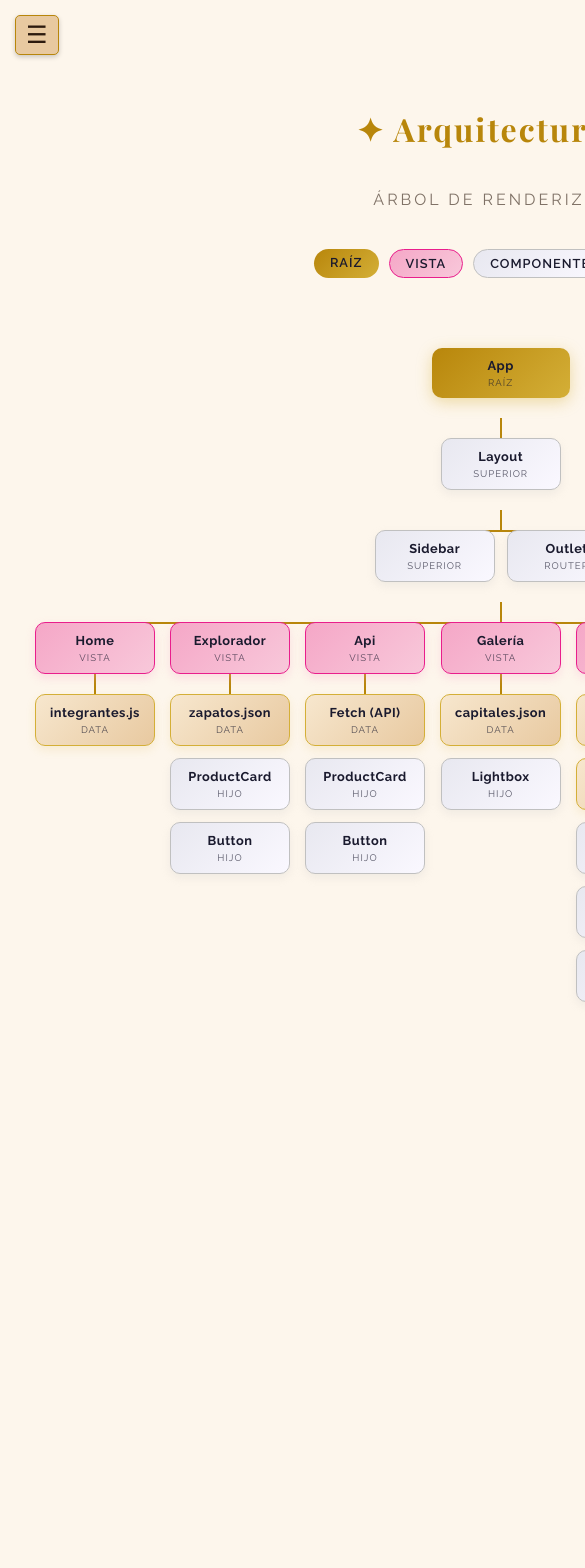
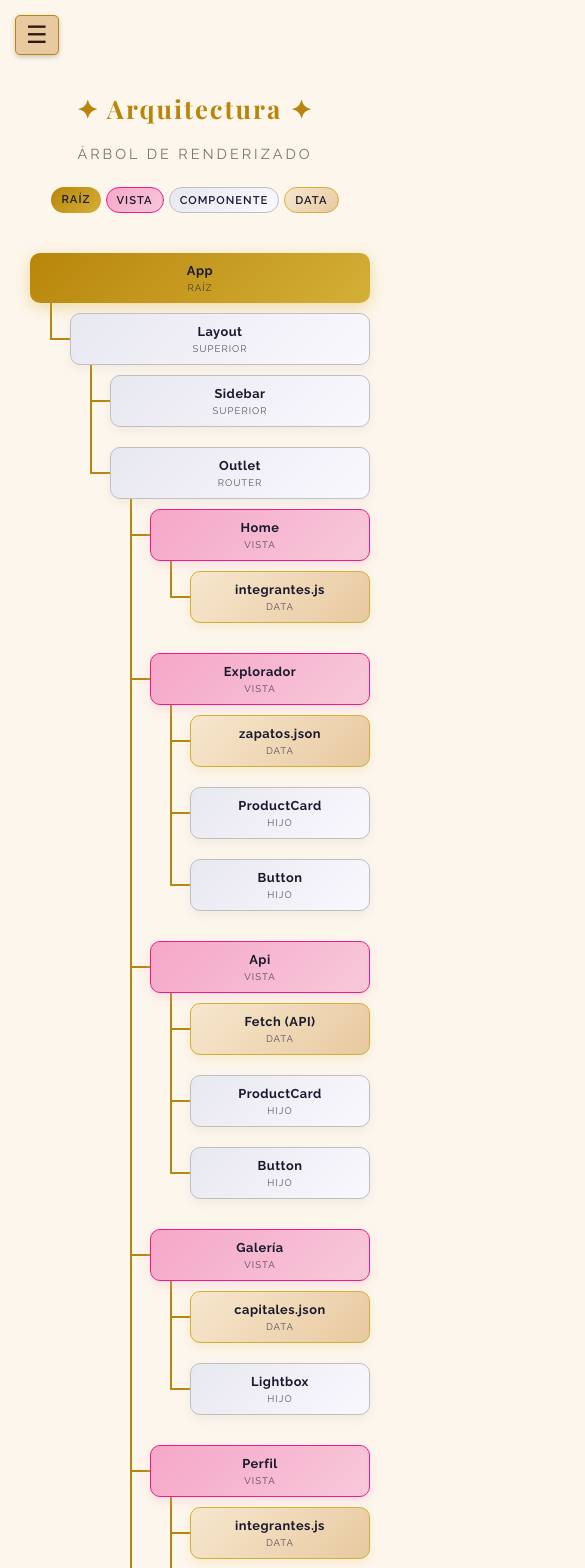
Before and after one commit to roigmar/tp2-fronted-22, a React (Vite) app: page /arquitectura in a window 390 px wide. Shown: the top 1568 px of the page, 585 px wide, since content can reach past the window. Before the commit the page ends 1037 px from the top, so only its background shows below. Built offline with nearby package versions, Linux system fonts and the light colour scheme.

Commit message:
add: estilos y maqueta para vista arquitectura mobile

```diff
--- a/src/views/Arquitectura/Arquitectura.css
+++ b/src/views/Arquitectura/Arquitectura.css
@@ -181,13 +181,112 @@
     border: 1px solid var(--dorado-claro);
 }
 
-/* ===== RESPONSIVE ===== */
+/* ===== VISIBILIDAD ===== */
+.arbol-mobile {
+    display: none;
+}
+.arbol-desktop {
+    display: block;
+}
+
+
 @media (max-width: 768px) {
+    .arbol-desktop {
+        display: none;
+    }
+
+    .arbol-mobile {
+        display: block;
+        text-align: left;
+        margin-top: 30px;
+        padding-left: 10px;
+    }
+
     .arquitectura {
-        padding: 20px;
+        padding: 20px 10px;
     }
 
     .arquitectura-titulo {
         font-size: 2rem;
     }
+
+    /* ===== ESTILOS MOBILE ===== */
+    .tree-root, .tree-root ul {
+        list-style-type: none;
+        padding: 0;
+        margin: 0;
+    }
+
+    .tree-root ul {
+        margin-left: 20px; /* Nivel de anidado */
+    }
+
+    .tree-root li {
+        margin: 0;
+        padding-top: 10px;
+        padding-bottom: 10px;
+        padding-left: 20px;
+        position: relative;
+    }
+
+    /* Línea vertical descendente */
+    .tree-root li::before {
+        content: '';
+        position: absolute;
+        top: -10px; /* Conecta con el padre / hermano anterior */
+        bottom: 0;
+        left: 0;
+        border-left: 2px solid var(--dorado);
+    }
+
+    /* El nodo principal (Raíz/App) no lleva conectores */
+    .tree-root > li {
+        padding-left: 0;
+    }
+    .tree-root > li::before,
+    .tree-root > li::after {
+        display: none !important;
+    }
+
+    /* La línea vertical del ÚLTIMO hijo se detiene a mitad de camino */
+    .tree-root li:last-child::before {
+        bottom: auto;
+        height: 45px;
+    }
+
+    /* Línea horizontal hacia la tarjeta del nodo */
+    .tree-root li::after {
+        content: '';
+        position: absolute;
+        top: 35px;
+        left: 0;
+        width: 20px;
+        border-top: 2px solid var(--dorado);
+    }
 }
+
+@media (max-width: 400px) {
+    .arquitectura {
+        padding: 10px 5px;
+    }
+
+    .arquitectura-titulo {
+        font-size: 1.6rem;
+        margin-bottom: 20px;
+    }
+
+    .arquitectura-subtitulo {
+        font-size: 0.9rem;
+        margin-bottom: 25px;
+    }
+
+    .leyenda {
+        gap: 5px;
+        margin-bottom: 30px;
+    }
+
+    .leyenda-item {
+        font-size: 0.7rem;
+        padding: 5px 10px;
+    }
+}
--- a/src/views/Arquitectura/index.jsx
+++ b/src/views/Arquitectura/index.jsx
@@ -15,6 +15,9 @@ const Arquitectura = () => {
                 <span className="leyenda-item dato">Data</span>
             </div>
 
+            {/* VISTA DESKTOP */}
+            <div className="arbol-desktop">
+                <div className="arbol-wrapper">
                     <div className="arbol">
 
                         {/* NIVEL 0 — RAÍZ */}
@@ -105,6 +108,82 @@ const Arquitectura = () => {
                         </div>
 
                     </div>
+                </div>
+            </div>
+
+            {/* VISTA MOBILE */}
+            <div className="arbol-mobile">
+                <ul className="tree-root">
+                    <li>
+                        <RenderNode tipo="raiz" nombre="App" badge="raíz" />
+                        <ul>
+                            <li>
+                                <RenderNode tipo="componente" nombre="Layout" badge="superior" />
+                                <ul>
+                                    <li><RenderNode tipo="componente" nombre="Sidebar" badge="superior" /></li>
+                                    <li>
+                                        <RenderNode tipo="componente" nombre="Outlet" badge="router" />
+                                        <ul>
+                                            <li>
+                                                <RenderNode tipo="vista" nombre="Home" badge="vista" />
+                                                <ul>
+                                                    <li><RenderNode tipo="dato" nombre="integrantes.js" badge="data" /></li>
+                                                </ul>
+                                            </li>
+                                            <li>
+                                                <RenderNode tipo="vista" nombre="Explorador" badge="vista" />
+                                                <ul>
+                                                    <li><RenderNode tipo="dato" nombre="zapatos.json" badge="data" /></li>
+                                                    <li><RenderNode tipo="componente" nombre="ProductCard" badge="hijo" /></li>
+                                                    <li><RenderNode tipo="componente" nombre="Button" badge="hijo" /></li>
+                                                </ul>
+                                            </li>
+                                            <li>
+                                                <RenderNode tipo="vista" nombre="Api" badge="vista" />
+                                                <ul>
+                                                    <li><RenderNode tipo="dato" nombre="Fetch (API)" badge="data" /></li>
+                                                    <li><RenderNode tipo="componente" nombre="ProductCard" badge="hijo" /></li>
+                                                    <li><RenderNode tipo="componente" nombre="Button" badge="hijo" /></li>
+                                                </ul>
+                                            </li>
+                                            <li>
+                                                <RenderNode tipo="vista" nombre="Galería" badge="vista" />
+                                                <ul>
+                                                    <li><RenderNode tipo="dato" nombre="capitales.json" badge="data" /></li>
+                                                    <li><RenderNode tipo="componente" nombre="Lightbox" badge="hijo" /></li>
+                                                </ul>
+                                            </li>
+                                            <li>
+                                                <RenderNode tipo="vista" nombre="Perfil" badge="vista" />
+                                                <ul>
+                                                    <li><RenderNode tipo="dato" nombre="integrantes.js" badge="data" /></li>
+                                                    <li><RenderNode tipo="dato" nombre="techIcons.js" badge="data" /></li>
+                                                    <li><RenderNode tipo="componente" nombre="Carrusel" badge="hijo" /></li>
+                                                    <li><RenderNode tipo="componente" nombre="SkillBar" badge="hijo" /></li>
+                                                    <li><RenderNode tipo="componente" nombre="TechBadge" badge="hijo" /></li>
+                                                </ul>
+                                            </li>
+                                            <li>
+                                                <RenderNode tipo="vista" nombre="Arquitectura" badge="vista" />
+                                                <ul>
+                                                    <li><RenderNode tipo="componente" nombre="RenderNode" badge="hijo" /></li>
+                                                </ul>
+                                            </li>
+                                            <li>
+                                                <RenderNode tipo="vista" nombre="Bitácora" badge="vista" />
+                                                <ul>
+                                                    <li><RenderNode tipo="dato" nombre="hitos.json" badge="data" /></li>
+                                                    <li><RenderNode tipo="componente" nombre="Lightbox" badge="hijo" /></li>
+                                                </ul>
+                                            </li>
+                                        </ul>
+                                    </li>
+                                </ul>
+                            </li>
+                        </ul>
+                    </li>
+                </ul>
+            </div>
         </section>
     )
 }
```
Lines whose indentation alone changed are shown as unchanged.
